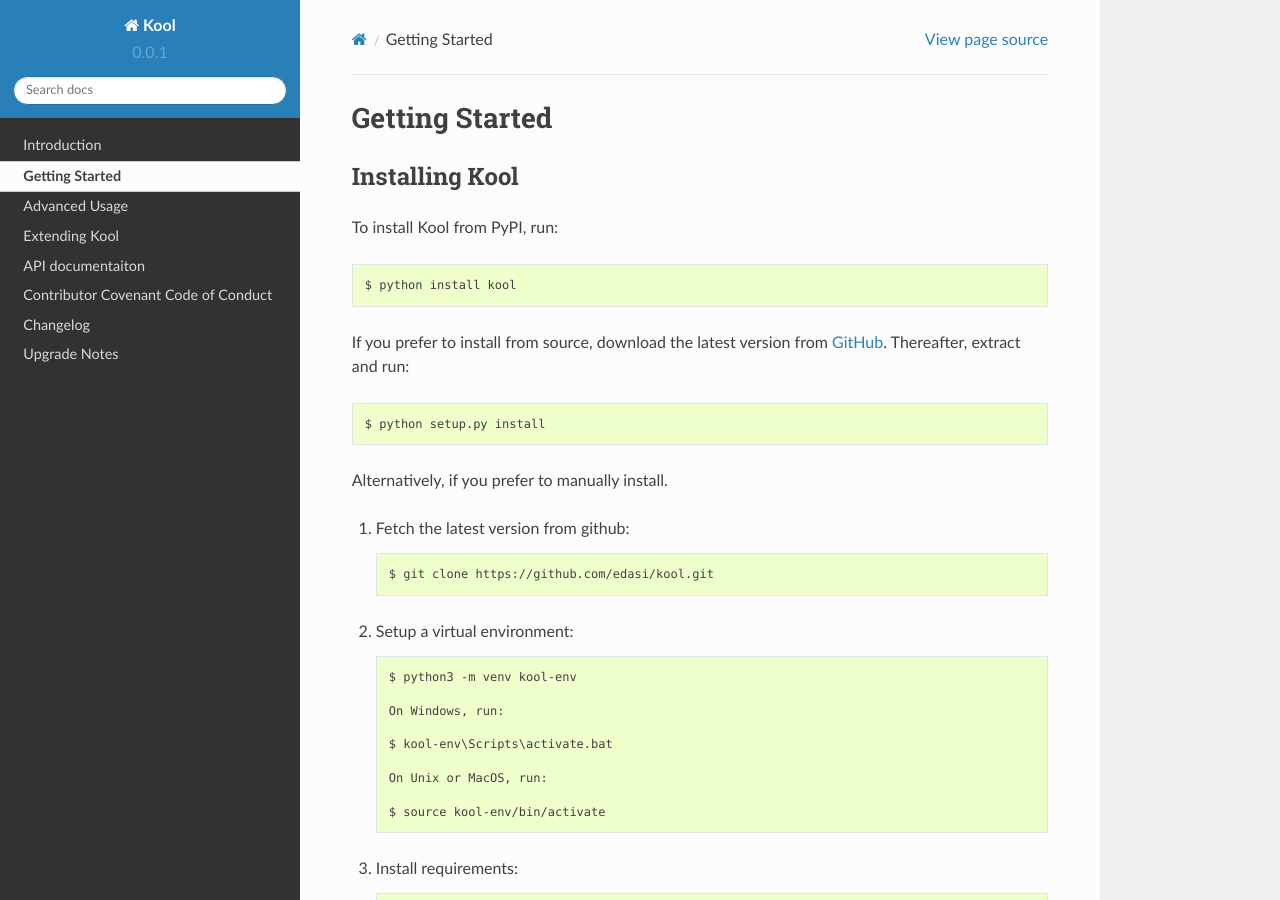
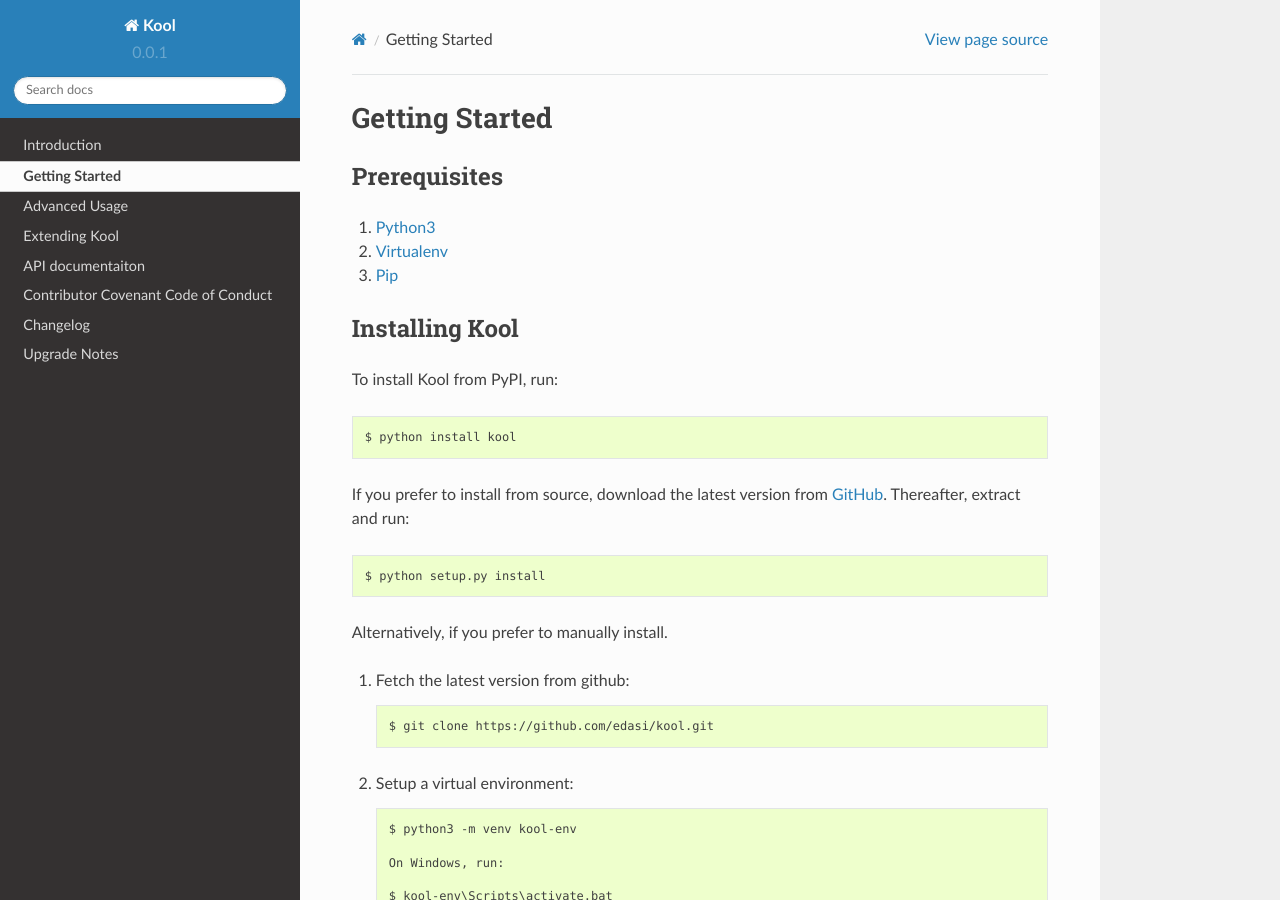
Before and after one commit to whiteboard-tartu/whiteboard, a Sphinx documentation site: the page built from docs/source/getting-started.rst, in a window 1280 px wide and 900 px high. Built offline with Sphinx 7.4.7 and the Read the Docs theme 2.0.0, drawn with Linux system fonts in a browser that asks for light colours.

Commit message:
Update documentation and tests

```diff
--- a/docs/source/getting-started.rst
+++ b/docs/source/getting-started.rst
@@ -3,8 +3,17 @@
 Getting Started
 ===============
 
+Prerequisites
+-------------
+
+1. `Python3 <https://docs.python.org/3/tutorial/>`_
+
+2. `Virtualenv <https://docs.python.org/3/tutorial/venv.html>`_
+
+3. `Pip <https://pip.pypa.io/en/stable/quickstart/>`_
+
 Installing Kool
------------------
+---------------
 
 To install Kool from PyPI, run::
 
```
Also changed, not shown: 7 other files.
